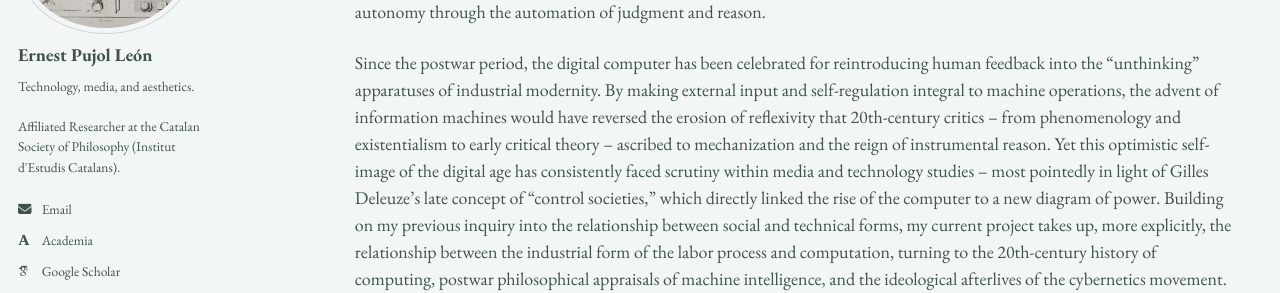
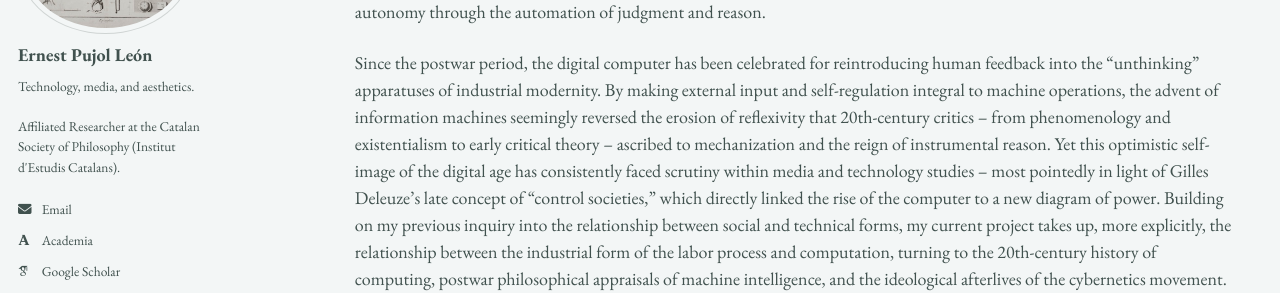
Before and after one commit to epujol90/epujol90.github.io, a Jekyll site: the page built from _pages/research.md, in a window 1280 px wide and 900 px high, scrolled down 1560 px. Shown: the part 209-502 px from the top of the window. Built offline with Jekyll 4.4.1, drawn with Linux system fonts in a browser that asks for light colours; some web fonts are replaced; a script bundle is joined from its source files by our own code; library files that are not in the unit come from our copies; some of the changed text lies outside the part shown.

Commit message:
Update research.md

```diff
--- a/_pages/research.md
+++ b/_pages/research.md
@@ -27,7 +27,7 @@ My doctoral work centered on the _longue durée_ of industrial modernity and wha
 
 As I revise this work into a monograph, my ongoing research traces how the core dynamic of subsumption has steered the course of the information age and is reasserting itself in the contemporary AI project -- especially in its claim to expand human autonomy through the automation of judgment and reason.
 
-Since the postwar period, the digital computer has been celebrated for reintroducing human feedback into the "unthinking" apparatuses of industrial modernity. By making external input and self-regulation integral to machine operations, the advent of information machines would have reversed the erosion of reflexivity that 20th-century critics -- from phenomenology and existentialism to early critical theory -- ascribed to mechanization and the reign of instrumental reason. Yet this optimistic self-image of the digital age has consistently faced scrutiny within media and technology studies -- most pointedly in light of Gilles Deleuze's late concept of “control societies," which directly linked the rise of the computer to a new diagram of power. Building on my previous inquiry into the relationship between social and technical forms, my current project takes up, more explicitly, the relationship between the industrial form of the labor process and computation, turning to the 20th-century history of computing, postwar philosophical appraisals of machine intelligence, and the ideological afterlives of the cybernetics movement. Through this constellation, I&nbsp;aim to ask how the ontology of computing machines is bound up with the sociality of capitalist life, and whether the socialized intelligence they harness truly foretells its overcoming.
+Since the postwar period, the digital computer has been celebrated for reintroducing human feedback into the "unthinking" apparatuses of industrial modernity. By making external input and self-regulation integral to machine operations, the advent of information machines seemingly reversed the erosion of reflexivity that 20th-century critics -- from phenomenology and existentialism to early critical theory -- ascribed to mechanization and the reign of instrumental reason. Yet this optimistic self-image of the digital age has consistently faced scrutiny within media and technology studies -- most pointedly in light of Gilles Deleuze's late concept of “control societies," which directly linked the rise of the computer to a new diagram of power. Building on my previous inquiry into the relationship between social and technical forms, my current project takes up, more explicitly, the relationship between the industrial form of the labor process and computation, turning to the 20th-century history of computing, postwar philosophical appraisals of machine intelligence, and the ideological afterlives of the cybernetics movement. Through this constellation, I&nbsp;aim to ask how the ontology of computing machines is bound up with the sociality of capitalist life, and whether the socialized intelligence they harness truly foretells its overcoming.
 <br>
 <br>
 
```
